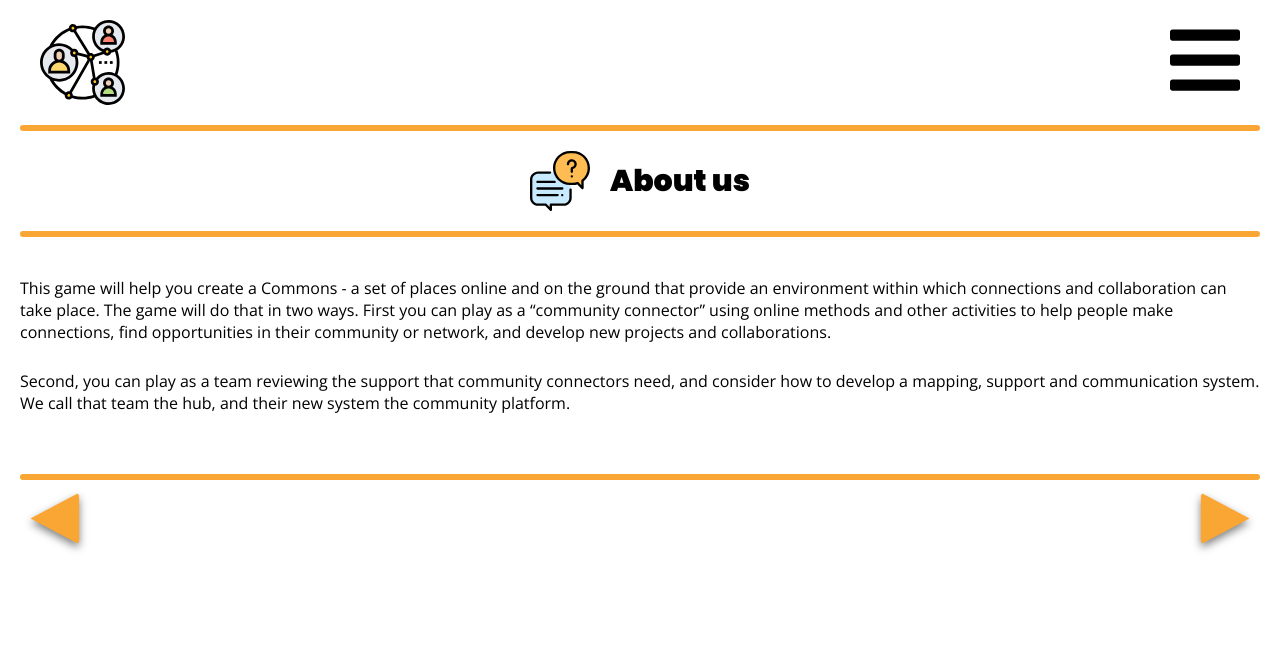
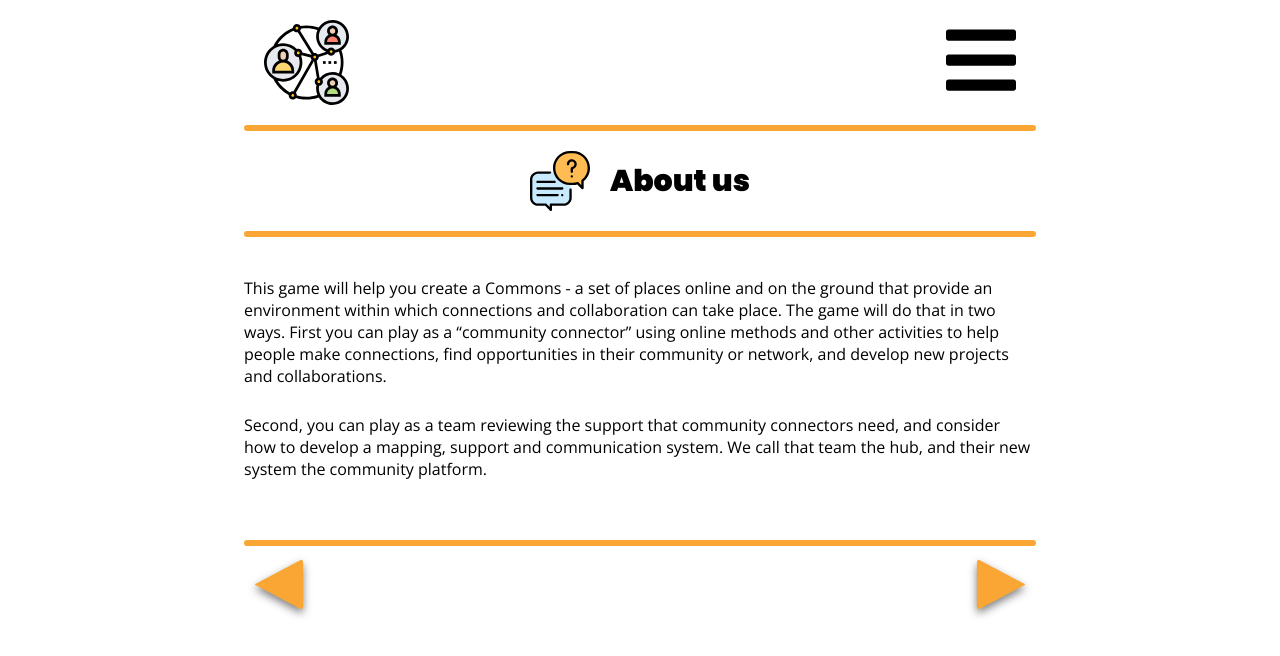
Before and after one commit to founders-programme-2/commons, a React (Create React App) app in the folder client/: page /about in a window 1280 px wide. Shown: the top 656 px of the page. Built offline with nearby package versions, Linux system fonts and the light colour scheme; what react-router-prop-types would draw is missing.

Commit message:
Add basic media queries for tablets and desktops

```diff
--- a/client/src/Component/Common/Banner/index.style.js
+++ b/client/src/Component/Common/Banner/index.style.js
@@ -36,7 +36,7 @@ export const BackgroundWrapper = styled.header`
   filter: progid:DXImageTransform.Microsoft.gradient( startColorstr='#f1e767', endColorstr='#ffc729', GradientType=1 );
   transform: skewY(-12deg);
   height: 21rem;
-  width: 100vw;
+  width: 100%;
   padding: 0;
   margin: -2rem;
   display: flex;
--- a/client/src/index.css
+++ b/client/src/index.css
@@ -1,6 +1,6 @@
 /* Fonts */
 
-@import url('https://fonts.googleapis.com/css?family=Poppins:100,300,400,700,900|Open+Sans');
+@import url("https://fonts.googleapis.com/css?family=Poppins:100,300,400,700,900|Open+Sans");
 
 *,
 *::after,
@@ -17,7 +17,7 @@ html {
 }
 
 body {
-  font-family: 'Poppins', sans-serif;
+  font-family: "Poppins", sans-serif;
   font-weight: 800;
   box-sizing: border-box;
   padding: 2rem;
@@ -28,7 +28,7 @@ h1 {
 }
 
 p {
-  font-family: 'Open Sans', sans-serif;
+  font-family: "Open Sans", sans-serif;
   font-size: 1.6rem;
 }
 
@@ -43,3 +43,21 @@ p {
   --highlight-color: #e882a8;
   --arrow-color: #ffbf3e;
 }
+
+@media screen and (min-width: 426px) {
+  body {
+    width: 75%;
+    margin: 0 auto;
+  }
+}
+
+@media screen and (min-width: 469px) {
+  body {
+    width: 65%;
+    margin: 0 auto;
+  }
+  h2 {
+    width: 50%;
+    margin: 0 auto;
+  }
+}
```
